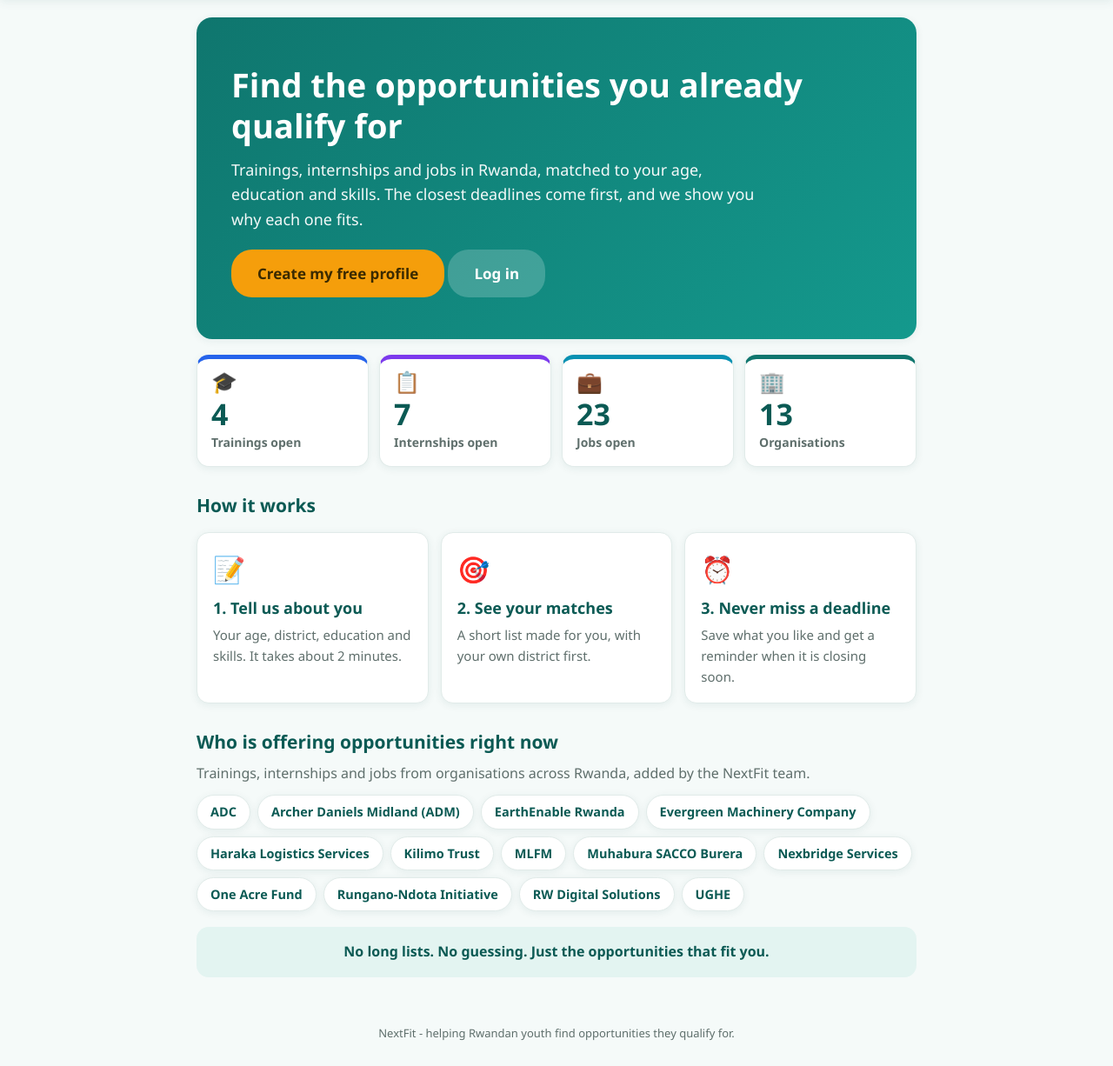
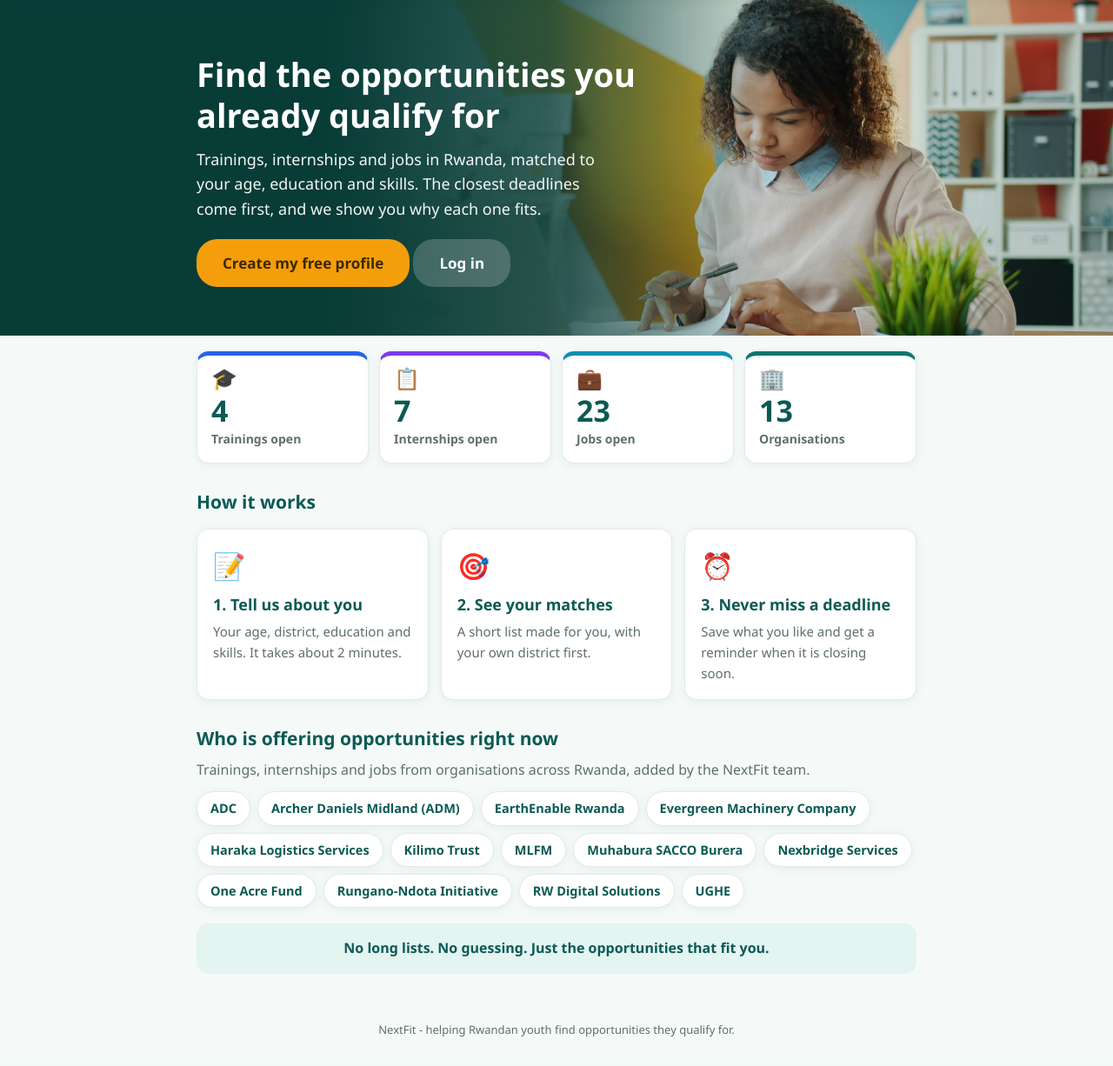
Before and after one commit to Ines-karega/NextFit, a Flask app: page / in a window 1280 px wide. Shown: the part 65-1291 px from the top of the page at 87% size. After the commit the page ends 1258 px from the top, so only its background shows below. Run offline with Flask 3, Linux system fonts and the light colour scheme; data comes from the database, SQL or seed files in the repository; some libraries are stand-ins or nearby versions.

Commit message:
Add a full-width photo banner to the home page

```diff
--- a/frontend/static/style.css
+++ b/frontend/static/style.css
@@ -110,6 +110,18 @@ input[type=checkbox] { width: auto; }
 .step p { margin: 0; color: var(--muted); font-size: 15px; }
 .promise { background: var(--green-soft); border-radius: 14px; padding: 16px 20px; margin: 18px 0; text-align: center; font-weight: 600; color: var(--green-dark); }
 
+/* ---------- home page banner with a photo ---------- */
+/* Photo by Vitaly Gariev on Unsplash (free to use under the Unsplash License) */
+body { overflow-x: hidden; }
+.hero.photo { width: 100vw; margin: -20px calc(50% - 50vw) 0; border-radius: 0; box-shadow: none; padding: 56px 16px;
+  background: linear-gradient(270deg, rgba(8, 60, 55, 0) 400px, rgba(8, 60, 55, 0.8) 650px, #083c37 900px), url("hero.jpg") right 30% / auto 135% no-repeat #083c37; }
+.hero.photo .inner { max-width: 828px; margin: 0 auto; }
+.hero.photo h1 { max-width: 520px; }
+.hero.photo p { max-width: 470px; }
+@media (max-width: 639px) {
+  .hero.photo { background: linear-gradient(rgba(8, 60, 55, 0.86), rgba(8, 60, 55, 0.86)), url("hero.jpg") 70% center / cover; }
+}
+
 /* ---------- home page: open numbers and who is hiring ---------- */
 .numbers { display: grid; grid-template-columns: repeat(2, 1fr); gap: 12px; margin: 18px 0; }
 .number { background: #fff; border: 1px solid var(--line); border-top: 5px solid var(--green); border-radius: 14px; padding: 14px 16px; box-shadow: var(--shadow); }
--- a/frontend/templates/home.html
+++ b/frontend/templates/home.html
@@ -1,12 +1,14 @@
 {% extends "base.html" %}
 {% block title %}Home{% endblock %}
 {% block content %}
-<div class="hero">
-  <h1>Find the opportunities you already qualify for</h1>
-  <p>Trainings, internships and jobs in Rwanda, matched to your age, education and skills. The closest deadlines come first, and we show you why each one fits.</p>
-  <div class="actions">
-    <a class="button big" href="{{ url_for('signup') }}">Create my free profile</a>
-    <a class="button grey big" href="{{ url_for('login') }}">Log in</a>
+<div class="hero photo">
+  <div class="inner">
+    <h1>Find the opportunities you already qualify for</h1>
+    <p>Trainings, internships and jobs in Rwanda, matched to your age, education and skills. The closest deadlines come first, and we show you why each one fits.</p>
+    <div class="actions">
+      <a class="button big" href="{{ url_for('signup') }}">Create my free profile</a>
+      <a class="button grey big" href="{{ url_for('login') }}">Log in</a>
+    </div>
   </div>
 </div>
 
```
Also changed, not shown: frontend/static/hero.jpg (added).
